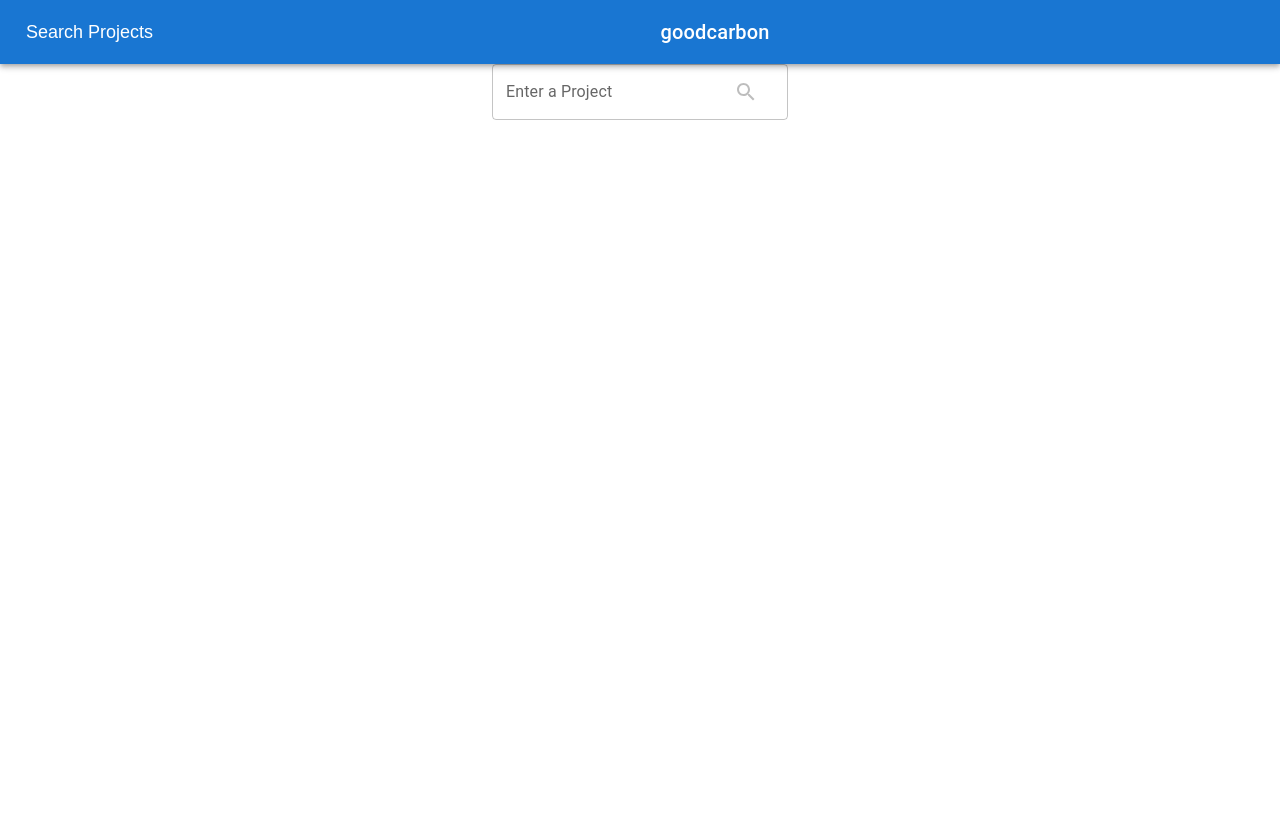
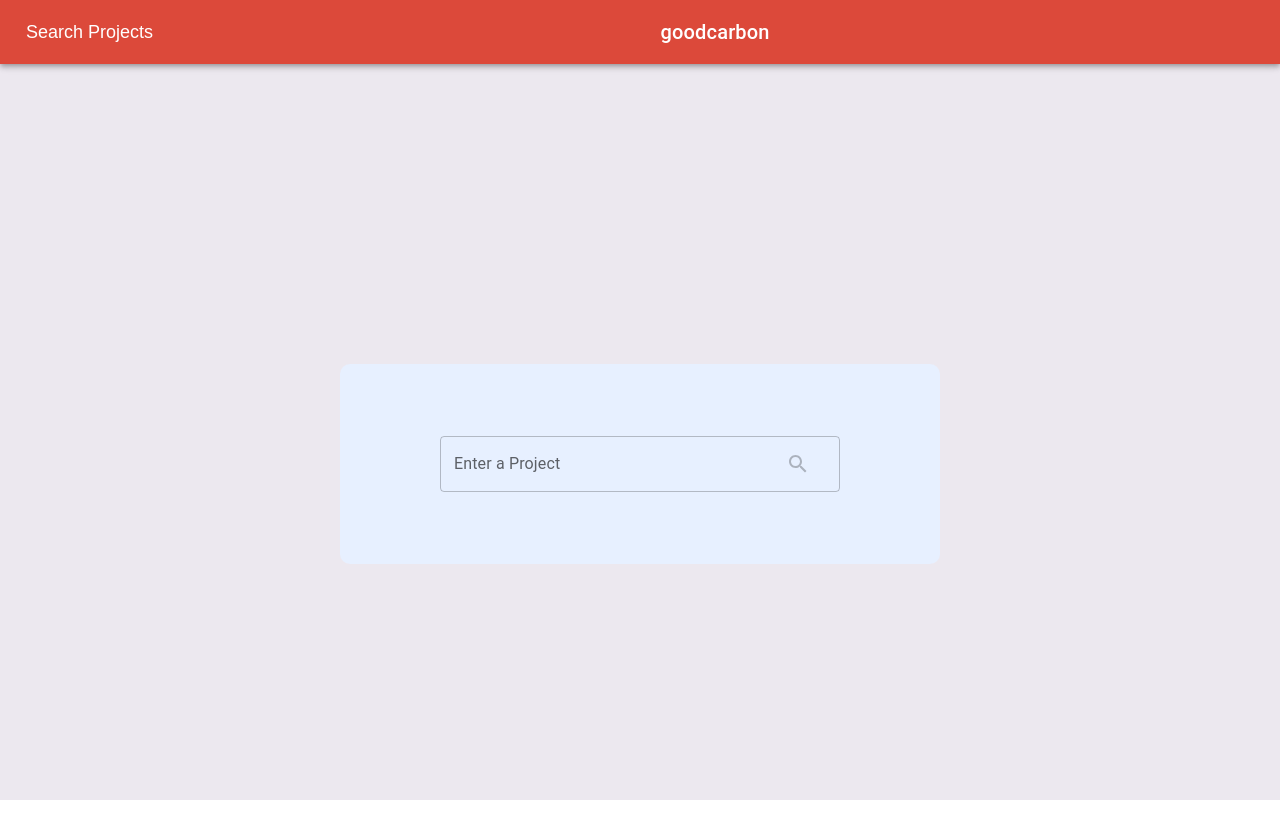
Before and after one commit to mohamadsoufi/Code-sandbox, a React (Create React App) app: page / in a window 1280 px wide. Shown: the top 838 px of the page. Before the commit the page ends 800 px from the top, so only its background shows below. Built offline with nearby package versions, Linux system fonts and the light colour scheme.

Commit message:
fine tuning

```diff
--- a/public/index.html
+++ b/public/index.html
@@ -4,10 +4,6 @@
     <meta charset="utf-8" />
     <meta name="viewport" content="width=device-width, initial-scale=1" />
     <meta name="theme-color" content="#000000" />
-    <meta
-      name="description"
-      content="Web site created using create-react-app"
-    />
 
     <title>goodcarbon</title>
   </head>
--- a/src/App.css
+++ b/src/App.css
@@ -1,6 +1,7 @@
 .App {
   text-align: center;
-  height: 100vh
+  height: 100vh;
+  background-color: #ECE8EF
 }
 
 .App-logo {
--- a/src/components/Header.tsx
+++ b/src/components/Header.tsx
@@ -11,7 +11,7 @@ export default function ButtonAppBar() {
 
     return (
         <Box sx={ { flexGrow: 1 } }>
-            <AppBar position="static">
+            <AppBar sx={ { backgroundColor: "#DC493A" } } position="static">
                 <Toolbar>
                     <IconButton
                         onClick={ () => navigate("/") }
--- a/src/components/projects-list/projectsStatus.tsx
+++ b/src/components/projects-list/projectsStatus.tsx
@@ -5,20 +5,18 @@ import Tab from "@mui/material/Tab";
 import Box from "@mui/material/Box";
 // context
 import { ProjectContext } from "../../context/ProjectContext";
-import { useContext, useEffect } from "react";
+import { useContext, useEffect, useState } from "react";
 // types
 import { Props } from "./projectListTypes";
 import { changeProjectStatusInBackend } from "./projectListUtils";
 
 const ProjectStatus: React.FC<Props> = ({ status, projectName }) => {
-    const [value, setValue] = React.useState(status);
+    const [value, setValue] = useState(status);
 
     const projectContext = useContext(ProjectContext);
     const { projectsData } = projectContext;
 
-    const handleChange = (event: React.SyntheticEvent, newValue: string) => {
-        setValue(newValue);
-    };
+    const handleChange = (event: React.SyntheticEvent, newValue: string) => setValue(newValue);
 
     useEffect(() => {
         changeProjectStatusInBackend({ projectsData, projectName, value });
--- a/src/components/search-projects-form/SearchProjectsForm.tsx
+++ b/src/components/search-projects-form/SearchProjectsForm.tsx
@@ -5,11 +5,9 @@ import { useState, useContext, useEffect } from "react";
 // Material UI
 import Box from "@mui/material/Box";
 import SearchIcon from "@mui/icons-material/Search";
-import TextField from "@mui/material/TextField";
+import TextField from '@mui/material/TextField';
 import InputAdornment from "@mui/material/InputAdornment";
 import { IconButton } from "@mui/material";
-// Project Data
-import projectsDataBackend from "../../assets/projectsData.json";
 // Context
 import { ProjectContext } from "../../context/ProjectContext";
 // Utils
@@ -30,8 +28,7 @@ const SearchProjectsForm = () => {
     const [searchIconNotEnabled, setSearchIconNotEnabled] =
         useState<boolean>(true);
 
-    const handleInputValue = (event: React.ChangeEvent<HTMLInputElement>) =>
-        setInputValue(event.target.value);
+    const handleInputValue = (event: React.ChangeEvent<HTMLInputElement>) => setInputValue(event.target.value);
 
     const handleSubmit = (event: React.FormEvent<HTMLInputElement>) => {
         event.preventDefault();
@@ -52,9 +49,25 @@ const SearchProjectsForm = () => {
     }, [projectsData]);
 
     return (
-        <Box>
-            <Box component="form" onSubmit={ handleSubmit }>
+        <Box
+            sx={ {
+                height: "100vh",
+                display: "flex",
+                justifyContent: "center",
+                alignItems: "center",
+            } }
+            component="form"
+            onSubmit={ handleSubmit }
+        >
+            <Box sx={ {
+                width: "600px", height: "200px", backgroundColor: "#E7F0FF", display: "flex",
+                flexDirection: "column",
+                justifyContent: "center",
+                alignItems: "center",
+                borderRadius: "10px"
+            } }>
                 <TextField
+                    sx={ { width: "400px", lineHeight: "25px" } }
                     id="input-with-icon-textfield"
                     label="Enter a Project"
                     value={ inputValue }
@@ -71,6 +84,7 @@ const SearchProjectsForm = () => {
                     variant="outlined"
                 />
             </Box>
+
         </Box>
     );
 };
```
